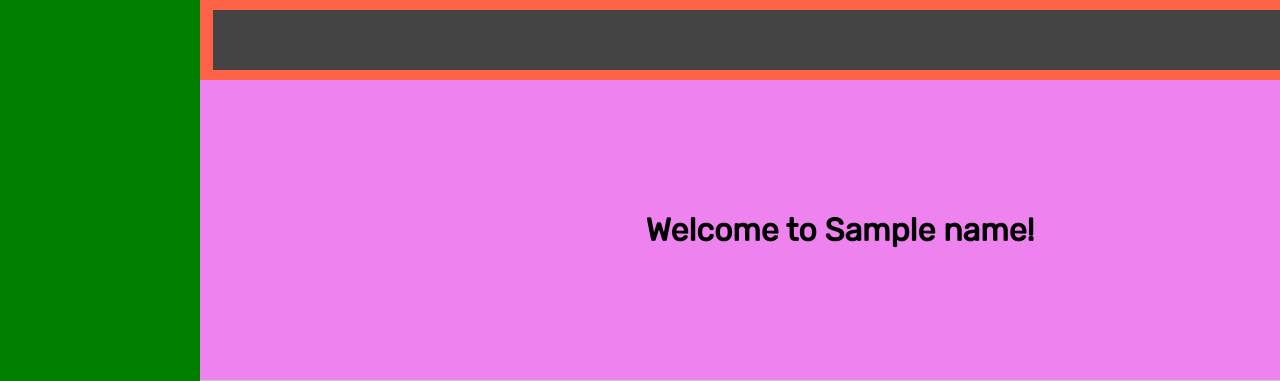
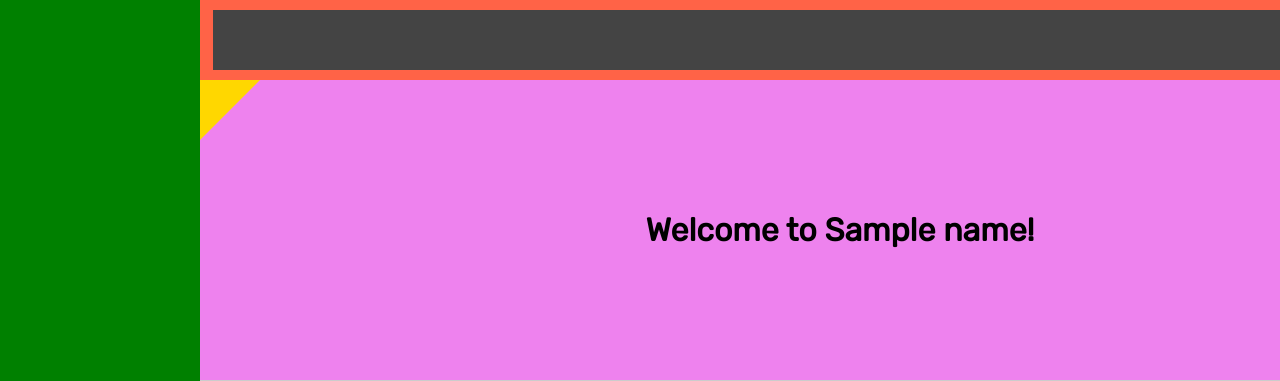
Before and after one commit to codey4k/fs4, a Symfony app: template templates/index/index.html.twig in a window 1280 px wide. Shown: the top 381 px of the page. Run offline with Twig, Linux system fonts and the light colour scheme; the template is opened without the code that fills it: most values are stand-ins (such as "Sample title", 1, 10 or a date in 2020); some libraries are stand-ins or nearby versions.

Commit message:
update 05/06/2018

```diff
--- a/public/css/main.css
+++ b/public/css/main.css
@@ -19,6 +19,17 @@
     display : flex;
 
     z-index : 2000;
+}
+
+.navbar:before {
+    content : "";
+    position : absolute;
+    bottom : -60px;
+    width : 60px;
+    height : 60px;
+    background : gold;
+
+    clip-path : polygon(0% 0%, 100% 0%, 0% 100%);
 }
 
 .navbar__container {
```
